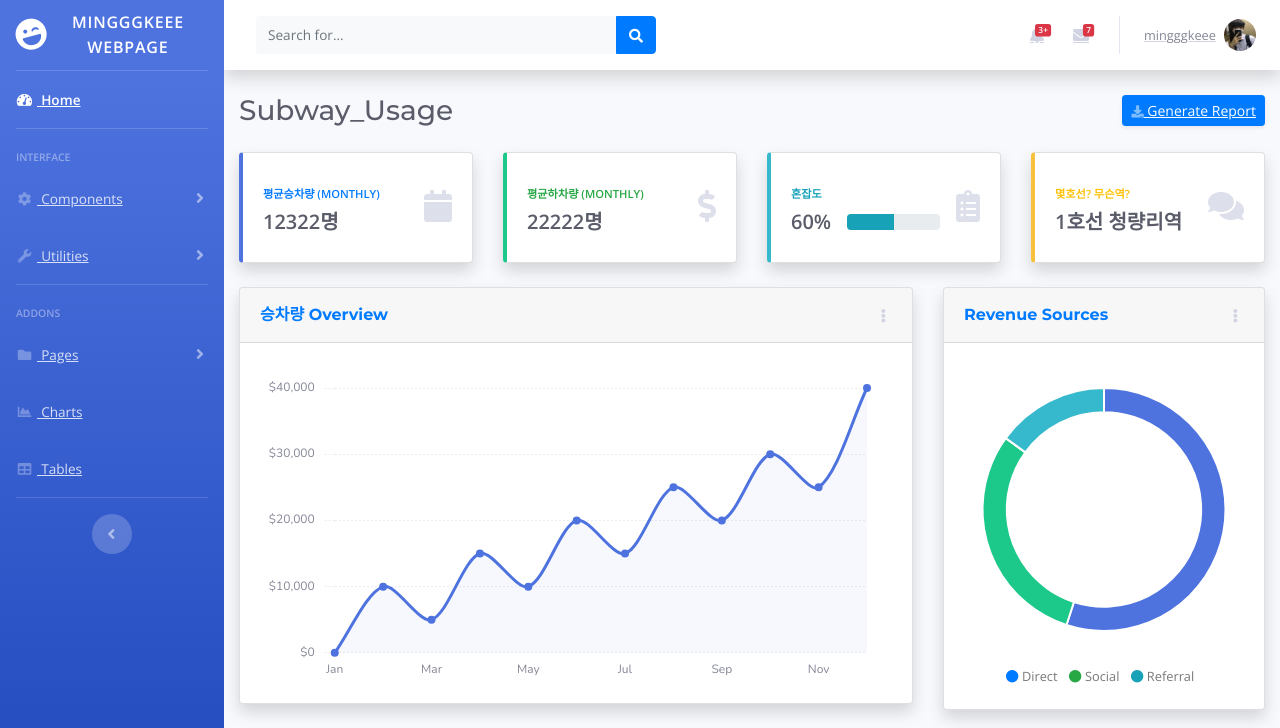
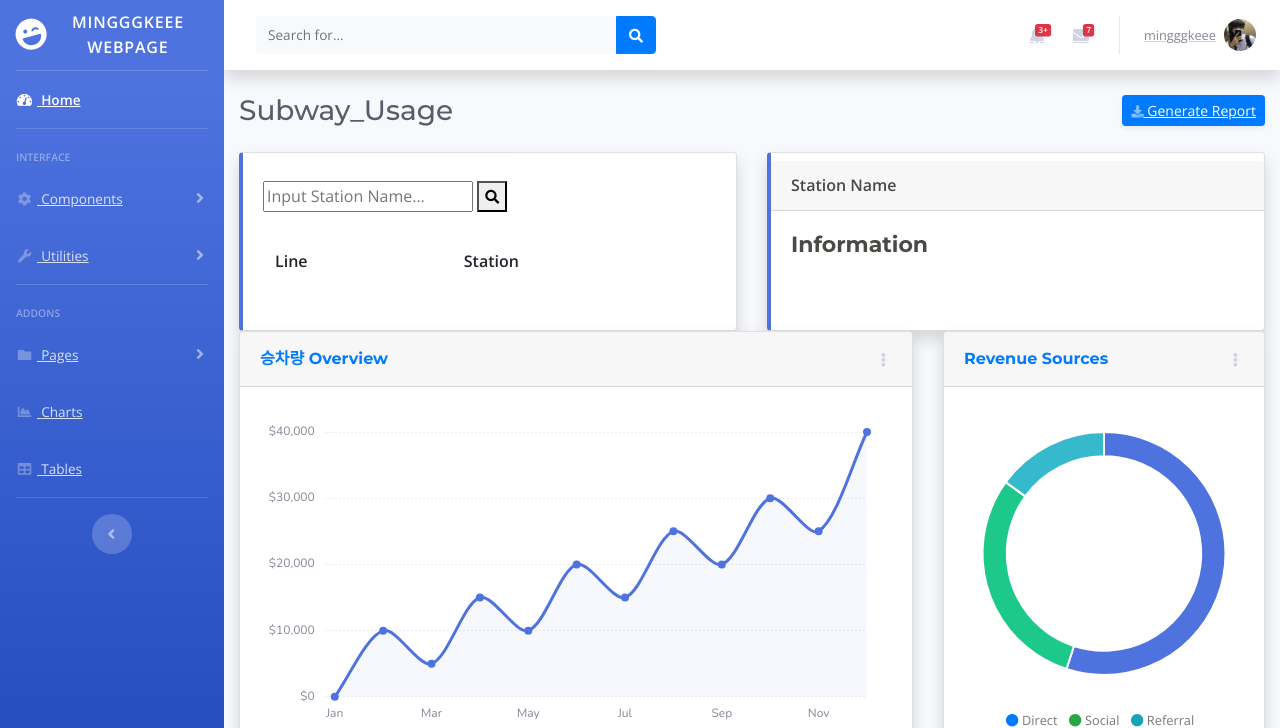
Before and after one commit to mingggkeee/Subway_Usage-WebProject-Django, a Django app: page /subwayusage/ in a window 1280 px wide. Shown: the top 728 px of the page. Run offline with Django 3.2, Linux system fonts and the light colour scheme; lists and menus that the app fills with data are empty; some libraries are stand-ins or nearby versions.

Commit message:
'2021-01-07'

```diff
--- a/project1/subwayusage/templates/subwayusage/home.html
+++ b/project1/subwayusage/templates/subwayusage/home.html
@@ -13,8 +13,56 @@
 </div>
 <!-- Content Row -->
 <div class="row">
+    <div class="col-md-6">
+        <div class="card border-left-primary shadow h-100 py-2">
 
-    <!-- Earnings (Monthly) Card Example -->
+            <div class="card-body">
+                <form class="form-header" action="" method="POST">
+                    <input class="au-input" type="text" id="station_name" placeholder="Input Station Name..." />
+                    <button class="au-btn--submit" type="button" id="btn_search">
+                        <i class="fas fa-search fa-sm"></i>
+                    </button>
+                </form>
+                <br>
+                <div class="table-responsive m-b-30">
+                    <table id="usage_table" class="table table-borderless table-striped table-earning">
+                        <thead>
+                            <tr>
+                                <th>Line</th>
+                                <th>Station</th>
+                            </tr>
+                        </thead>
+                        <tbody>
+
+                        </tbody>
+                    </table>
+                </div>
+            </div>
+        </div>
+    </div>
+    <div class="col-md-6">
+        <div class="card border-left-primary shadow h-100 py-2">
+            <div class="card-header">
+                <strong class="card-title" id="station_title">Station Name</strong>
+            </div>
+            <div class="card-body">
+
+                    <div class="top-campaign-x">
+                        <h3 class="title-3 m-b-30">Information</h3>
+                        <div class="table-responsive">
+                            <table class="table table-top-campaign" id="station_detail_table">
+                                <tbody>
+
+                                </tbody>
+                            </table>
+                        </div>
+                    </div>
+
+                </div>
+            </div>
+        </div>
+    </div>
+    <!-- Earnings (Monthly) Card Example
     <div class="col-xl-3 col-md-6 mb-4">
         <div class="card border-left-primary shadow h-100 py-2">
             <div class="card-body">
@@ -32,7 +80,6 @@
         </div>
     </div>
 
-    <!-- Earnings (Monthly) Card Example -->
     <div class="col-xl-3 col-md-6 mb-4">
         <div class="card border-left-success shadow h-100 py-2">
             <div class="card-body">
@@ -50,7 +97,7 @@
         </div>
     </div>
 
-    <!-- Earnings (Monthly) Card Example -->
+
     <div class="col-xl-3 col-md-6 mb-4">
         <div class="card border-left-info shadow h-100 py-2">
             <div class="card-body">
@@ -79,7 +126,7 @@
         </div>
     </div>
 
-    <!-- Pending Requests Card Example -->
+
     <div class="col-xl-3 col-md-6 mb-4">
         <div class="card border-left-warning shadow h-100 py-2">
             <div class="card-body">
@@ -96,7 +143,7 @@
             </div>
         </div>
     </div>
-</div>
+</div> -->
 
 <!-- Content Row -->
 
@@ -284,9 +331,86 @@
 {% block custom_js %}
 <script type='text/javascript'>
 $(function() {
-    $.ajax({
+    list_td_names = ['SubLine', 'SubStation'];
+    list_tr_html_str = `<tr>
+                        <td></td>
+                        <td></td>
+                    </tr>`;
 
+    $('#btn_search').on('click', function(event) {
+        var key = $('#station_name').val();
+
+        if (!key) {
+            alert('검색어를 입력하세요')
+            return;
+        }
+
+        $.ajax({
+            "url": '/subwayusage/search/' + key,
+            'method': 'GET',
+            'success': function(data, status, xhr) {
+
+                $('#usage_table tbody').empty()
+                for (var idx = 0; idx < data.length; idx++) {
+                    var tr = $(list_tr_html_str);
+                    tr.attr('data-substation', data[idx].SubStation)
+                    var tds = tr.find('td');
+                    tds.each(function(i, td){
+
+                        $(td).text(data[idx][list_td_names[i]])
+
+                    });
+                    $('#usage_table tbody').append(tr);
+                }
+            },
+            'error': function(xhr, status, err) {
+                alert(err);
+            }
+        });
     });
+
+    // 검색된 목록 테이블에서 행을 클릭하면 클릭된 항목을 상세보기 처리
+    detail_td_names = ['SubLine', 'SubStation', 'pass_on_board', 'dise_pass'];
+    detail_tr_html_str = `<tr>
+                            <td></td>
+                            <td></td>
+                          </tr>`
+
+    $('#usage_table').on('click', 'tr', function(event) {
+
+        event.preventDefault();
+        event.stopPropagation();
+
+        var station = $(this).attr('data-substation');
+        // alert(station);
+        $.ajax({
+            'url': '/subwayusage/' + SubStation,
+            'method': 'GET',
+            'success': function(data, status, xhr) {
+
+                $('#station_title').text(data[0].SubStation);
+                $('#station_detail_table').empty();
+
+                for (var idx=0; idx < detail_td_names.length; idx++){
+                    var tr = $(detail_tr_html_str);
+                    tds = tr.find('td');
+                    $(tds[0]).text(detail_td_names[idx]);
+
+                    $('#station_detail_table').append(tr);
+
+                    show_chart(data);
+                }
+            },
+            'error': function(xhr, status, err) {
+                alert(err);
+            }
+        })
+    });
+
+    function show_chart(data) {
+
+    }
+
 });
 </script>
 {% endblock custom_js %}
--- a/project1/subwayusage/urls.py
+++ b/project1/subwayusage/urls.py
@@ -1,8 +1,11 @@
 from django.contrib import admin
 from django.urls import path, include
 
-from .views import HomeView
+from .views import HomeView, SearchView, DetailView
 
 urlpatterns = [
     path('', HomeView.as_view(), name='home'),
+
+    path('search/<str:key>', SearchView.as_view(), name='search'),
+    path('detail/<str:pk>', DetailView.as_view(), name='detail'),
 ]
--- a/project1/subwayusage/views.py
+++ b/project1/subwayusage/views.py
@@ -11,3 +11,21 @@ from .models import SubwayUsage
 
 class HomeView(TemplateView):
     template_name = 'subwayusage/home.html'
+
+class SearchView(View):
+    def get(self, request, key):
+        from .subwayusage_repository import UsageRepository
+        import json
+
+        repository = UsageRepository()
+        searched_usage = repository.select_subwayusage_by_name(key)
+        json_usage = json.dumps(searched_usage, ensure_ascii=False)
+        return HttpResponse(json_usage, content_type='application/json')
+
+class DetailView(View):
+    def get(self, request, pk):
+
+        from .subwayusage_repository import UsageRepository
+        import json
+
+        usage = UsageRepository().select_subwayusage_by_deatilname(pk)
```
Also changed, not shown: project1/subwayusage/subwayusage_repository.py (added, +43 -0 lines).
